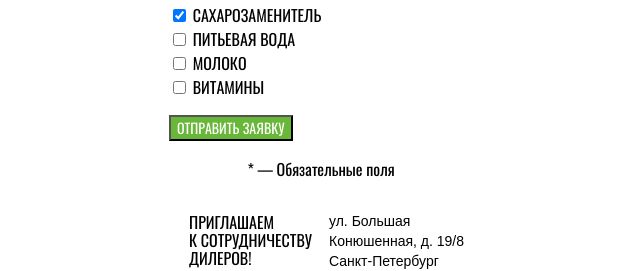
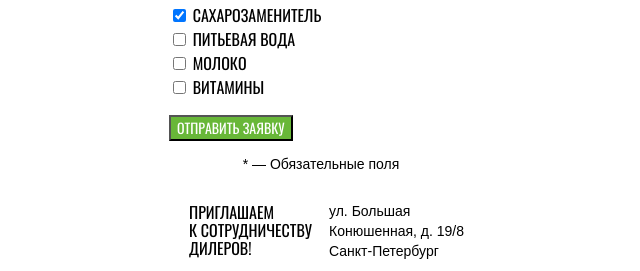
Before and after one commit to TheKhegaPlay/1496791-cat-energy-21, a website: page source/form.html in a window 1280 px wide. Shown: the part 1220-1491 px from the top of the page, without its empty margins (319-959 px from the left). Drawn offline with nearby package versions, Linux system fonts and the light colour scheme; files that its build step writes are made by us from their sources; files whose address does not match are found by name.

Commit message:
Стилизация формы

```diff
--- a/source/less/blocks/send.less
+++ b/source/less/blocks/send.less
@@ -1,3 +1,4 @@
 .send__paragraph {
   text-align: center;
+  .paragraph();
 }
```
